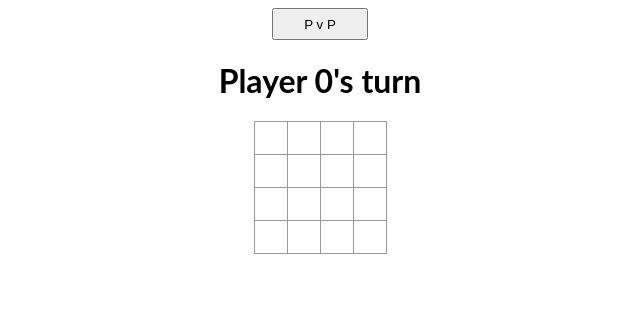
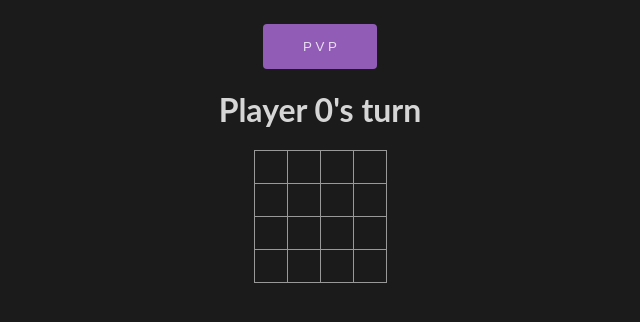
Before and after one commit to FreddyFozzyFilms/tic-tac-toe, a React (Create React App) app: page / in a window 1280 px wide. Shown: the top 322 px of the page, without its empty margins (320-960 px from the left). Built offline with nearby package versions, Linux system fonts and the light colour scheme.

Commit message:
fixed play game bug

```diff
--- a/App.tsx
+++ b/App.tsx
@@ -113,7 +113,12 @@ function PvAi(props: PvAiProps) {
   );
 }
 
-function iterateWithDelay(array: any[], effect, delay: number): Promise<void> {
+function iterateWithDelay(
+  array: any[],
+  effect,
+  delay: number,
+  end
+): Promise<void> {
   return new Promise<void>((resolve, reject) => {
     let index = 0;
 
@@ -125,7 +130,7 @@ function iterateWithDelay(array: any[], effect, delay: number): Promise<void> {
           next();
         }, delay);
       } else {
-        resolve(); // Resolve without any arguments
+        end(); // Resolve without any arguments
       }
     }
 
@@ -148,6 +153,8 @@ function AivAi(props: AivAiProps) {
     lastMove: [-1, -1],
     turn: 0,
   });
+
+  const [isPlaying, setIsPlaying] = React.useState<boolean>(false);
 
   // so entire game state resets everytime component remounts
   React.useEffect(() => {
@@ -182,7 +189,12 @@ function AivAi(props: AivAiProps) {
       )}
       <Board mat={gameState.board} onChange={() => {}} />
       <button
-        onClick={() => {
+        className="button glow-button"
+        onClick={
+          isPlaying
+            ? () => {}
+            : () => {
+                setIsPlaying(true);
                 iterateWithDelay(
                   runGame({
                     board: Array(N).fill(Array(N).fill(-1)),
@@ -190,9 +202,11 @@ function AivAi(props: AivAiProps) {
                     turn: 0,
                   }),
                   setGameState,
-            500
+                  500,
+                  () => setIsPlaying(false)
                 );
-        }}
+              }
+        }
       >
         Play Game
       </button>
@@ -215,7 +229,10 @@ export default function App() {
   }
   return (
     <div className="app">
-      <button onClick={() => setMode((prev) => (prev + 1) % 3)}>
+      <button
+        className="button glow-button"
+        onClick={() => setMode((prev) => (prev + 1) % 3)}
+      >
         {['P v P', 'P v Ai', 'Ai v Ai'][mode]}
       </button>
       {
--- a/style.css
+++ b/style.css
@@ -1,12 +1,18 @@
 h1,
+h2,
 p {
   font-family: Lato;
+  color: rgb(214, 214, 214);
 }
 
+body {
+  background-color: rgb(27, 27, 27);
+}
 .square {
-  background: #fff;
+  background: transparent;
   border: 1px solid #999;
   float: left;
+  color: rgb(255, 151, 151);
   font-size: 24px;
   font-weight: bold;
   line-height: 34px;
@@ -16,6 +22,12 @@ p {
   padding: 0;
   text-align: center;
   width: 34px;
+
+  outline: none;
+  user-select: none;
+  -moz-user-select: none;
+  -webkit-user-select: none;
+  -ms-user-select: none;
 }
 
 .board-row:after {
@@ -24,9 +36,24 @@ p {
   display: table;
 }
 
-button {
-  width: 6rem;
-  height: 2rem;
+.button {
+  text-decoration: none;
+  color: rgba(255, 255, 255, 0.8);
+  background: rgb(145, 92, 182);
+  padding: 15px 40px;
+  border-radius: 4px;
+  font-weight: normal;
+  text-transform: uppercase;
+  transition: all 0.2s ease-in-out;
+
+  margin-top: 1rem;
+  border: none;
+  outline: none;
+}
+
+.glow-button:hover {
+  color: rgba(255, 255, 255, 1);
+  box-shadow: 0 5px 15px rgba(176, 182, 92, 0.4);
 }
 
 .game-holder {
```
Lines whose indentation alone changed are shown as unchanged.
